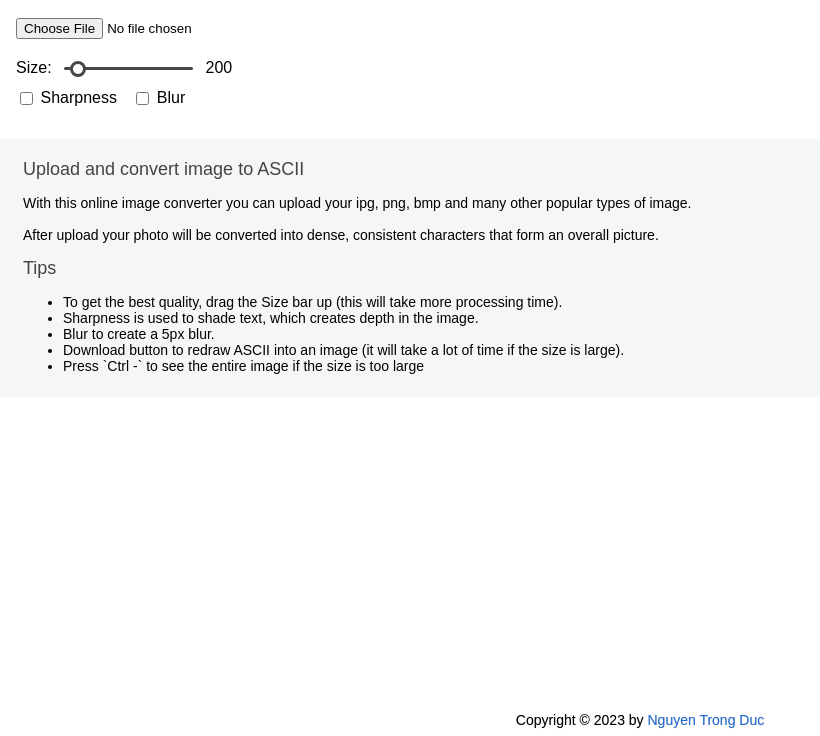
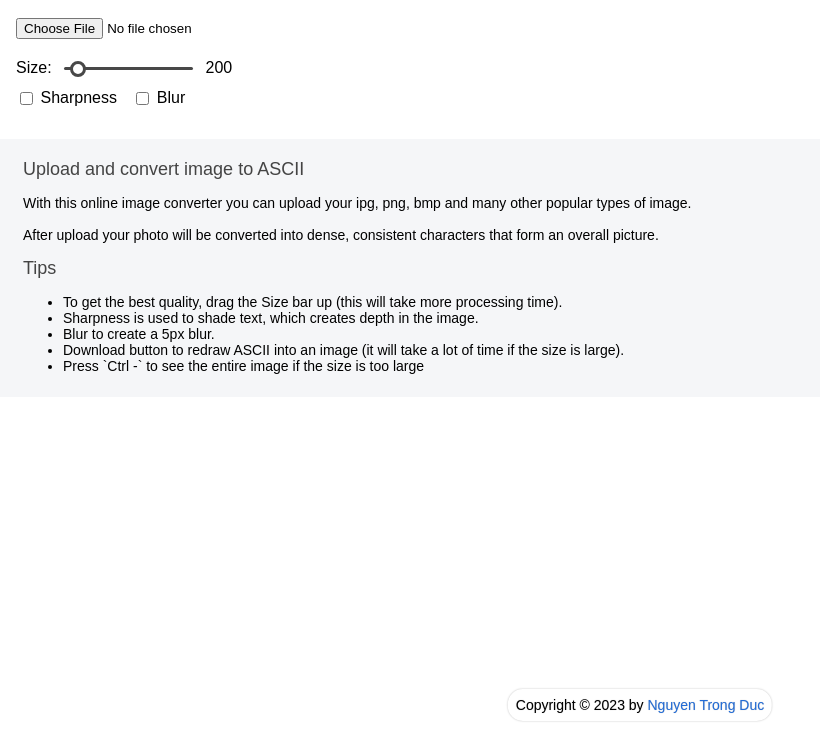
Before and after one commit to DuckCIT/image2ascii, a plain HTML site: page index.html in a window 1280 px wide. Shown: the part 64-800 px from the top of the page, without its empty margins (0-820 px from the left). Drawn offline with Linux system fonts and the light colour scheme.

Commit message:
Update styles.css

```diff
--- a/css/styles.css
+++ b/css/styles.css
@@ -35,7 +35,7 @@ h2 {
   left: 0;
   top: 0;
   display: none;
-  pointer-events: none;
+  pointer-events: auto;
   align-items: center;
   justify-content: center;
   z-index: 9999;
@@ -73,17 +73,21 @@ input[type="file"] {margin-bottom: 10px;}
 }
 #message {
   position: fixed;
-  left: 0;
-  right: 0;
+  left: 50%;
+  transform: translateX(-50%);
   bottom: 0;
   padding: 0.5rem;
-  display: block;
+  margin-bottom: 15px;
+  display: inline-block;
   font-size: 14px;
+  background-color: white;
+  border-radius: 15px;
+  box-shadow: 0 0 2px #bebebe;
   text-align: center;
   text-shadow: 0 0 1px #bebebe;
 }
 #about {
-  margin: 0 -1rem 1rem;
+  margin: 0 -1rem 2.5rem;
   padding: 0.5rem;
   padding-top: 20px;
   display: block;
@@ -171,4 +175,4 @@ input[type="range"]:focus::-webkit-slider-runnable-track {
   0% {transform: scale(1);}
   50% {transform: scale(0.5);}
   100% {transform: scale(1);}
-  }
+}
```
